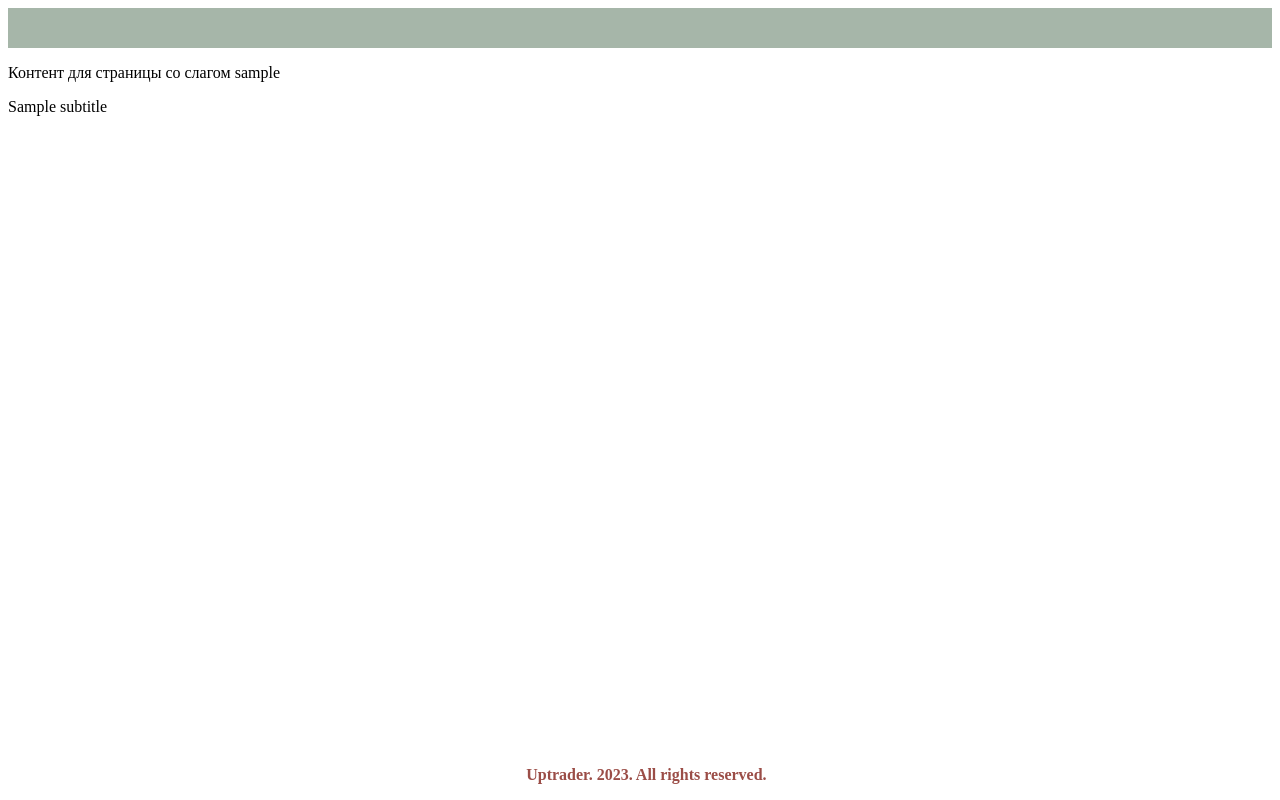
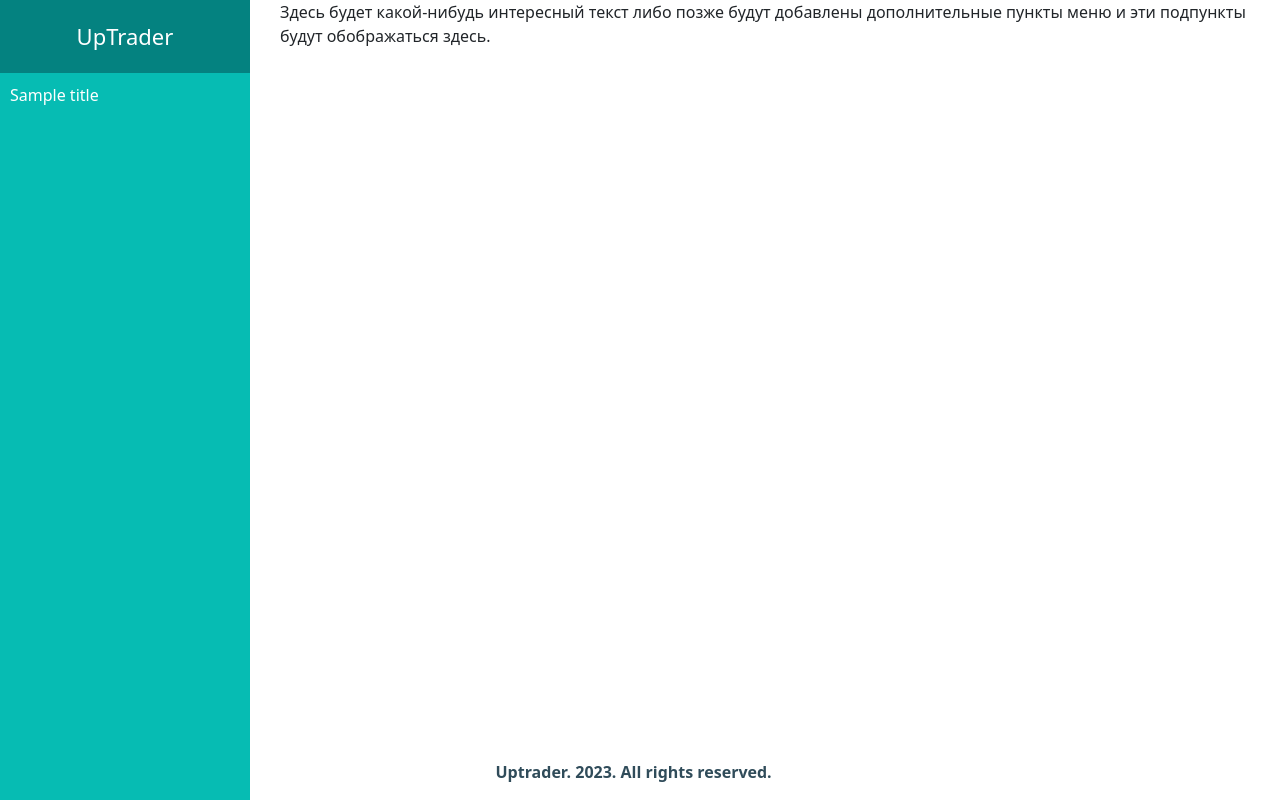
Before and after one commit to ShumilovAlexandr/Up_Trader, a Django app: a page that uses mysite/templates/base.html in a window 1280 px wide. Run offline with Django 4.2, Linux system fonts and the light colour scheme; tables that the repository leaves empty hold one stand-in row (values such as "Sample post").

Commit message:
оПочти закончил

```diff
--- a/mysite/apps/views.py
+++ b/mysite/apps/views.py
@@ -2,7 +2,8 @@ from django.shortcuts import (render,
                               get_object_or_404)
 from django.http import HttpResponse
 
-from .models import SubTitle
+from .models import (SubTitle,
+                     Title)
 
 
 def get_index(request):
@@ -12,7 +13,6 @@ def get_index(request):
 
 def show_page(request, page_slug):
     page = get_object_or_404(SubTitle, slug=page_slug)
-
     data = {
         'page': page,
         'page_slug': page_slug
--- a/mysite/static/css/style.css
+++ b/mysite/static/css/style.css
@@ -3,27 +3,70 @@ li {
     list-style-type: None;
 }
 
-.my-tags-menu {
-    width: max-content;
+/* Выставляю контент по ширине содержимого и убираю лишний отступ слева.*/
+.menu {
+    padding: 10px;
 }
 
-.menu {
-    width: max-content;
+/* Колонка с менюхой. */
+.sidebar{
+    position: fixed;
+    left: 0;
+    width: 250px;
+    height: 100%;
+    background: #06BCB3;
+}
+
+.my-tags-menu {
+    color: #fff;
+}
+
+/*Убираем ссылочное подчеркивание и придаем белый цвет*/
+.menu__subtitle, .menu__subtitle__item, .menu__general {
+    text-decoration: none;
+    color: #fff;
+}
+
+/* Чтоб текст контента на странице не наезжал на блок с меню. */
+.page__content{
+    position: absolute;
+    left: 280px;
+}
+
+/* Скрываю вложенное подменю и пункты меню.*/
+.menu__subtitle, .menu__subtitle__item {
+    display: none;
 }
 
 /* Стили редактируют и задают более-менее приемлемый вид для шапки и подвала.
 */
 .header {
-    background-color: #A6B6A9;
+    font-size: 22px;
+    text-align: center;
+    background-color: #048280;
     padding: 20px;
-    color: #F6F0EB;
+    color: #fff;
 }
 .footer {
     position: fixed;
     right: 0;
+    left: 0;
     bottom: 0;
-    color: #9B4D47;
+    color: #304C5A;
     text-align: center;
     width: 99%;
     font-weight: bold;
 }
+
+/* Стили используемые при наведении, для вывода скрытых пунктов меню и т.п.*/
+.menu__general:hover, .menu__subtitle:hover, .menu__subtitle__item:hover  {
+    color: #FFC046;
+}
+
+ul li:hover .menu__subtitle {
+    display: block;
+}
+
+ul li li:hover .menu__subtitle__item {
+    display: block;
+}
--- a/mysite/templates/base.html
+++ b/mysite/templates/base.html
@@ -1,14 +1,25 @@
 {% load static %}
+{% load apps_tags %}
 <!DOCTYPE html>
 <html lang="en">
 <head>
     <meta charset="UTF-8">
     <title>{% block title %}Title{% endblock title %}</title>
     <link rel="stylesheet" href="{% static 'css/style.css' %}">
+    <link href="https://cdn.jsdelivr.net/npm/bootstrap@5.3.2/dist/css/bootstrap.min.css" rel="stylesheet" integrity="sha384-T3c6CoIi6uLrA9TneNEoa7RxnatzjcDSCmG1MXxSR1GAsXEV/Dwwykc2MPK8M2HN" crossorigin="anonymous">
     <script src="{% static 'js/index.js' %}"></script>
 </head>
 <body>
-    {% include "./includes/header.html" %}
+
+
+    <div class="sidebar">
+        {% include "./includes/header.html" %}
+        <nav class="my-tags-menu">
+            {% draw_menu 'main_menu' %}
+        </nav>
+    </div>
+
+
 
     {% block content %}
 
--- a/mysite/templates/includes/header.html
+++ b/mysite/templates/includes/header.html
@@ -1,2 +1,3 @@
 <header class="header">
+    UpTrader
 </header>
--- a/mysite/templates/index.html
+++ b/mysite/templates/index.html
@@ -1,11 +1,6 @@
 {% extends "templates/base.html" %}
 
-{% load apps_tags %}
 
 {% block content %}
 
-    <div class="my-tags-menu">
-        {% draw_menu 'main_menu' %}
-    </div>
-
 {% endblock content %}
--- a/mysite/templates/menu.html
+++ b/mysite/templates/menu.html
@@ -1,14 +1,33 @@
 <ul class="menu">
-    {% for menu in menu_items.all %}
-        {% if not menu.child_name.all and not menu.childrens.all %}
-            <a href="{{ menu.get_absolute_url }}"><li>{{ menu.name }}</li></a>
-        {% else %}
-                <li>{{ menu.name }}</li>
-            {% if menu.child_name.all %}
-                    {% include "templates/menu.html" with menu_items=menu.child_name %}
-                {% elif menu.childrens.all %}
-                    {% include "templates/menu.html" with menu_items=menu.childrens %}
+    {% for menu in menu_items %}
+        <li>
+            <a href="" class="menu__general">
+                {{ menu.name }}
+            </a>
+                {% if menu.child_name.all %}
+                    <ul>
+                        {% for subtitle in menu.child_name.all %}
+                            <li>
+                                <a href="{{ subtitle.get_absolute_url }}"
+                                   class="menu__subtitle">
+                                    {{ subtitle.name }}
+                                </a>
+                                {% if subtitle.childrens.all %}
+                                    <ul>
+                                        {% for item in subtitle.childrens.all %}
+                                            <li>
+                                                <a href="{{ item.get_absolute_url }}"
+                                                   class="menu__subtitle__item">
+                                                    {{ item.name }}
+                                                </a>
+                                            </li>
+                                        {% endfor %}
+                                    </ul>
+                                {% endif %}
+                            </li>
+                        {% endfor %}
+                    </ul>
                 {% endif %}
-        {% endif %}
+        </li>
     {% endfor %}
 </ul>
--- a/mysite/templates/page.html
+++ b/mysite/templates/page.html
@@ -1,9 +1,26 @@
 {% extends "templates/base.html" %}
 
 {% block content %}
+    <div class="page__content">
 
+        {% if page.parent is not None and not page.childrens.all %}
+            <p>Контент для страницы сo слагом {{ page_slug }}</p>
+            <p>{{ page.name }}</p>
+            <p>Тут можно разместить пост, комментарии, картинки и т.п.</p>
 
-<p>Контент для страницы сo слагом {{ page_slug }}</p>
-<p>{{ page.name }}</p>
+        {% elif page.childrens.all %}
+            <p>Выберите интересующие разделы.</p>
+            {% for child in page.childrens.all %}
+                <p>
+                    <a href="{{ child.get_absolute_url }}">{{ child.name }}</a>
+                </p>
+            {% endfor %}
+        {% else %}
+            <p>Здесь будет какой-нибудь интересный текст либо позже будут
+                добавлены дополнительные пункты меню и эти подпункты будут
+                обображаться здесь.
+            </p>
+        {% endif %}
 
+    </div>
 {% endblock content %}
```
Also changed, not shown: mysite/apps/templatetags/apps_tags.py (line endings or trailing spaces).
